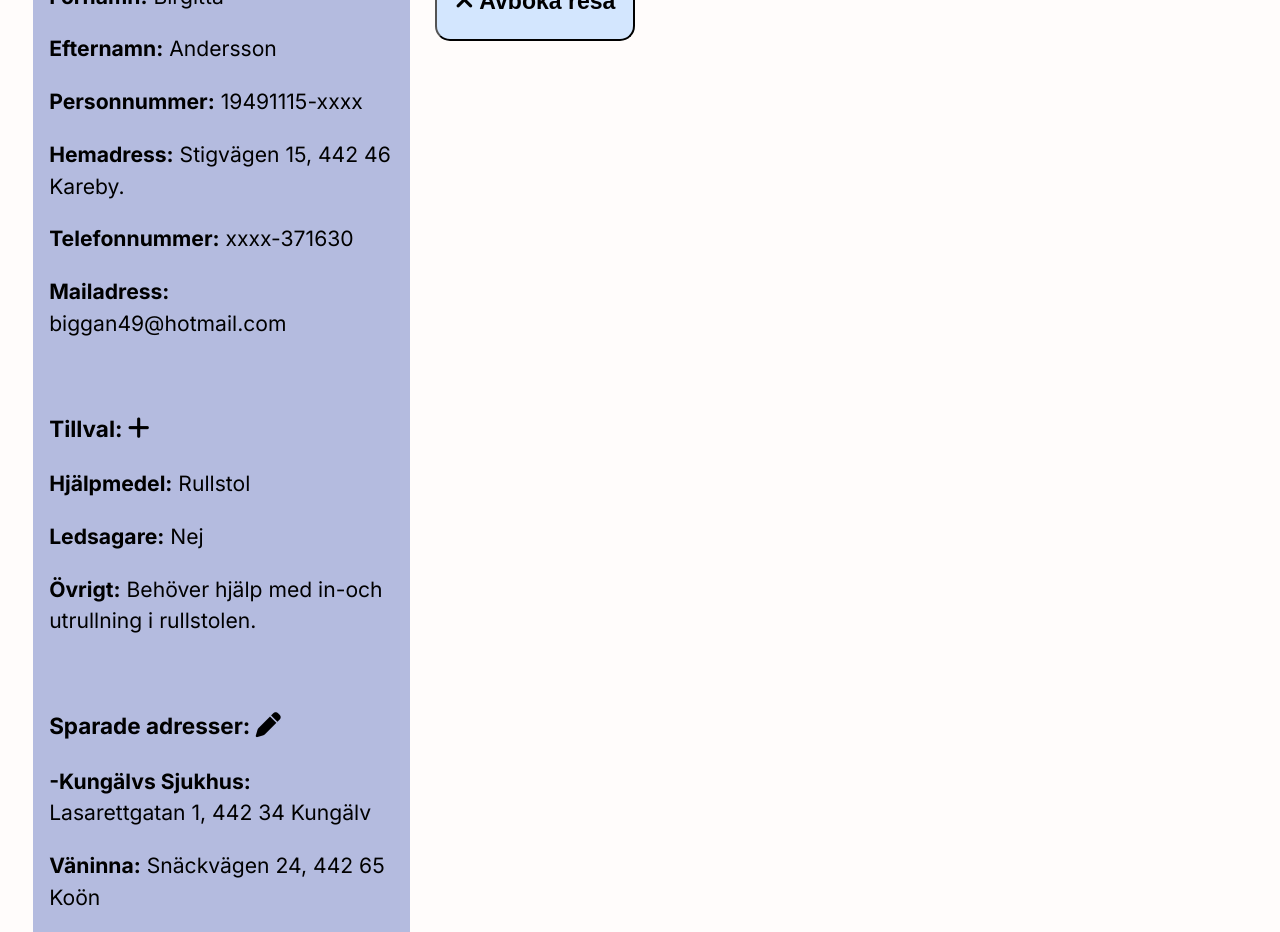
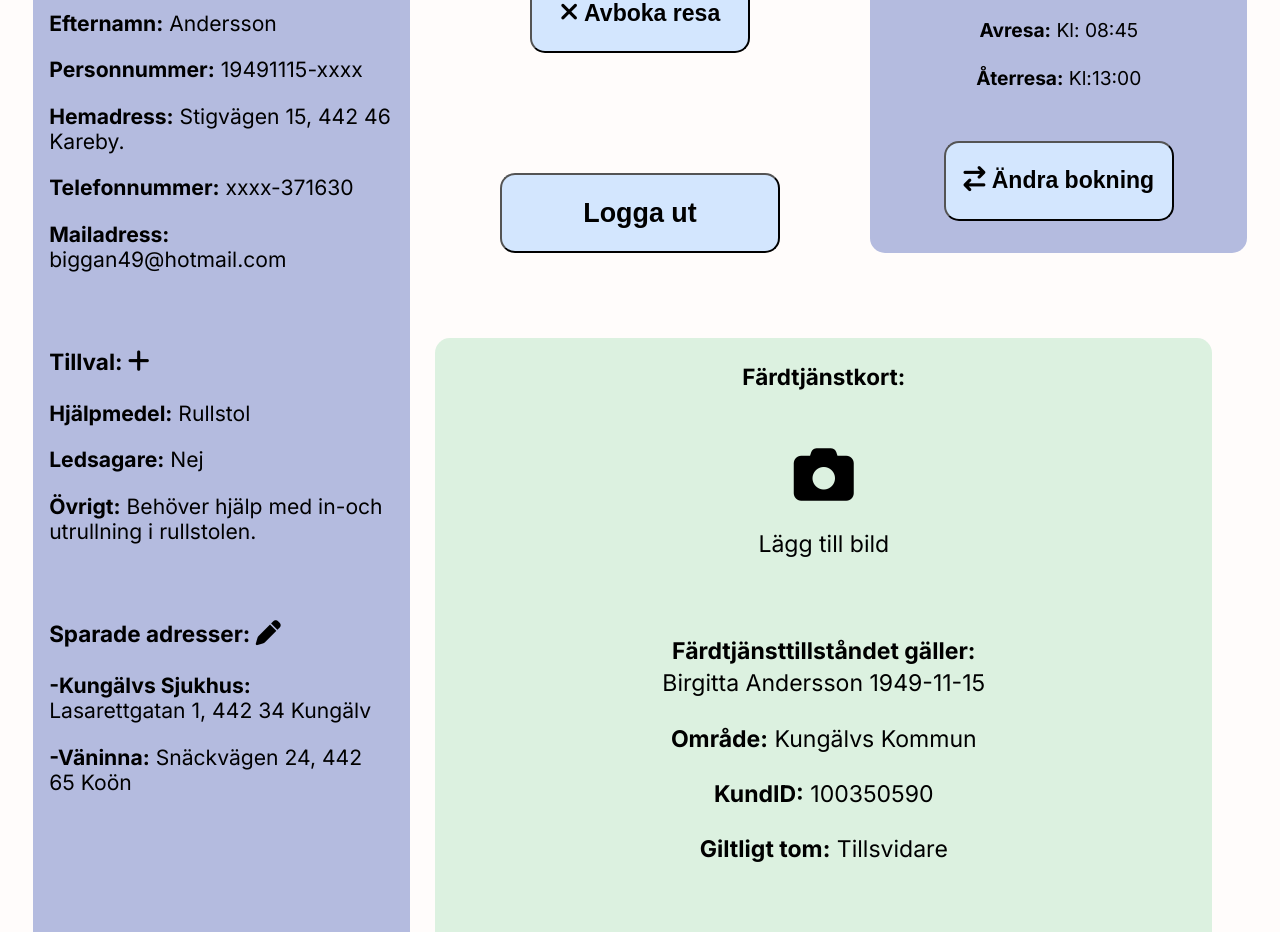
Before and after one commit to thne1900/projekt3.2webbplats, a plain HTML site: page mypages.html in a window 1280 px wide. Shown: the part 302-1234 px from the top of the page. Drawn offline with Linux system fonts and the light colour scheme.

Commit message:
Gjort de första sidorna responsiva

```diff
--- a/CSS/mypages.css
+++ b/CSS/mypages.css
@@ -15,7 +15,6 @@ margin-right: auto;}
     border-radius: 15px;
     width:8%;
     height:auto;}
-
 
 .fa-solid {font-size: 25px;}
 .fa-address-card {font-size:30px;}
@@ -52,8 +51,7 @@ font-weight: bold;
 color:white;
 text-shadow: 4px 4px 6px rgb(0,0,0,0.5);
 text-align: center;
-margin:0;
-z-index: 1;}
+margin:0;}
 
 nav { /*the nav element has been given color, sizes of text, width and height and line-height as well how it should be displayed.*/
     background-color: #B4BBDF;
@@ -78,16 +76,19 @@ nav { /*the nav element has been given color, sizes of text, width and height an
         font-size: 1.5em;
         line-height: 1.5;}
 
-
-
  nav li {/*The nav element's object has been sized and padded.*/
         padding: 0.8em 0;
         width: 100%;}
 
-    nav a {/*The links of the nav element have been given color, design and padding.*/
-        color: black;
+        nav a { border-radius:15px;
+            background-color: #D3E6FE;
+            color:black;
+            font-weight: 500;
+            box-shadow: 3px 3px 5px rgba(0, 0, 0, 0.5);
             text-decoration: none;
-        padding: 0 1em;}
+            padding:10px;}
+
+    nav a:active {background-color: white;}
 
     .menu a { border-radius:15px;
         background-color: #D3E6FE;
@@ -157,18 +158,21 @@ nav { /*the nav element has been given color, sizes of text, width and height an
 
 .personalinfo{grid-row-start: 1;
     grid-column-start: 1;
-    grid-row-end: 4;
+    grid-row-end: 3;
     grid-column-end: 1;
     border-radius:15px;
     background-color: #B4BBDF;
-    padding:4%;
-margin-left: 8%;}
+    padding-left:4%;
+    padding-right: 4%;
+    padding-bottom: auto;
+    margin-left: 8%;
+    margin-bottom: 8%;}
 
 .personalinfo p {font-size: 1.1em;
-padding-bottom: -1%;}
+line-height: 1.2;}
 
 .booking {grid-area:1/2/1/2;
-    width:200px;
+    width:220px;
     height:80px;
     font-size: 1.2em;
     font-weight: bold;
@@ -177,10 +181,12 @@ color:black;
     background-color: #D3E6FE;
     border-radius: 15px;
     padding:4%;
-margin-bottom: 2%;}
+margin-left: auto;
+margin-right: auto;}
 
-.canceled {grid-area:2/2/2/2;
-    width:200px;
+.canceled {grid-area:1/2/1/2;
+    margin-top: 100px;
+    width:220px;
     height:80px;
     font-size: 1.2em;
     font-weight: bold;
@@ -189,7 +195,67 @@ color:black;
     background-color: #D3E6FE;
     border-radius: 15px;
     padding:4%;
-}
+    margin-left: auto;
+    margin-right: auto;}
+
+
+.bookingtrips {grid-area: 1/3/2/3;
+background-color: #B4BBDF;
+border-radius: 15px;
+padding:4%;
+text-align: center;
+margin-right: 8%;}
+
+.change {width:230px;
+    height:80px;
+    font-size: 1.2em;
+    font-weight: bold;
+    line-height: 1.6;
+    color:black;
+    background-color: #D3E6FE;
+    border-radius: 15px;
+    padding:4%;
+    margin-left: auto;
+    margin-right: auto;}
+
+.card {grid-area:2/2/3/4;
+    margin-top: 10%;
+    background-color:#DCF1E0;
+padding-left:4%;
+padding-right: 4%;
+padding-bottom: 8%;
+border-radius: 15px;
+margin-right: 8%;
+margin-bottom: 4%;
+text-align: center;
+max-width: 100%;
+height: auto;}
+
+.card p {font-size:1.2em;
+    line-height: 1.4;
+text-align: center;}
+
+.fa-camera {font-size: 60px;
+    display: flex;
+    justify-content: center;
+    align-items: center;}
+
+.cardtext {font-size: 0.8em;
+text-align: center;}
+
+.logout {grid-area:1/2/1/2;
+    margin-top: 300px;
+    width:280px;
+    height:80px;
+    font-size: 1.4em;
+    font-weight: bold;
+    line-height: 1.6;
+    color:black;
+    background-color: #D3E6FE;
+    border-radius: 15px;
+    padding:4%;
+    margin-left: auto;
+    margin-right: auto;}
 
 footer {
     font-size: 1em;
@@ -218,7 +284,33 @@ footer {
         padding: 1.2em 0;}
 }
 
-@media (max-width:1024px) {
+@media (max-width:1024px) and (min-width:600px) {
 h1 {font-size: 2em;}
 
 }
+
+@media (max-width:600px) {
+    h1 {font-size: 1.6em;}
+    .personalinfo {grid-area:1/1/2/4;
+        margin-left:4%;
+        margin-right: 4%;
+        border-radius: 0;}
+    .personalinfo p {line-height: 1.5;
+    font-size: 1em;}
+        .bookingtrips {grid-area:2/1/3/4;
+        border-radius: 0;
+    margin-left: 4%;
+    margin-right:4%;}
+        .booking {grid-area:3/1/3/4;
+        margin-top:4%;}
+        .canceled{grid-area:3/1/3/4;
+        margin-top: 120px;}
+        .logout {grid-area:3/1/3/4;
+        margin-top:220px;
+    margin-bottom:8%;}
+        .card {display: none;}
+        .object4 {grid-area:6/1/7/4;}
+        footer {font-size: 0.7em;}
+
+
+}
--- a/mypages.html
+++ b/mypages.html
@@ -88,7 +88,7 @@
 <h3>Sparade adresser: <i class="fa-solid fa-pen"></i></h3>
 <p><b>-Kungälvs Sjukhus:</b>
 Lasarettgatan 1, 442 34 Kungälv</p>
-<p><b>Väninna:</b>
+<p><b>-Väninna:</b>
 Snäckvägen 24, 442 65 Koön</p>
 </section>
 
@@ -106,6 +106,53 @@ Snäckvägen 24, 442 65 Koön</p>
     });
     </script>
 
+ <button class="logout" id="click.logout" type="submit">Logga ut</button>
+ <script>
+     document.getElementById("click.logout").addEventListener("click", function(){ //code that reaches the button, sets an event listener, when clicked, takes a visitor to the school's page.
+         window.location.href="index.html";
+     });
+     </script>
+ </section>
+
+
+<section class="card">
+    <h3 id="title.card"><b>Färdtjänstkort:</b></h3>
+    <br>
+    <i class="fa-solid fa-camera"></i> <p class="cardtext">Lägg till bild</p>
+    <br>
+    <p><b>Färdtjänsttillståndet gäller:</b>
+        <br>
+    Birgitta Andersson
+    1949-11-15</p>
+    <p><b>Område:</b>
+    Kungälvs Kommun</p>
+    <p><b>KundID:</b>
+    100350590</p>
+    <p><b>Giltligt tom:</b>
+    Tillsvidare</p>
+
+    </section>
+
+
+
+
+<section class="bookingtrips">
+<h3><b>Mina bokade resor: <i class="fa-solid fa-circle-check"></i></b></h3>
+<p><b>2024-12-15: #432418716</b></p>
+<p><b>Avresa:</b> Kl: 08:45</p>
+<p><b>Återresa:</b> Kl:13:00</p>
+<br>
+<button class="change" id="click.change" type="submit"><i class="fa-solid fa-arrow-right-arrow-left"></i> Ändra bokning</button>
+<script>
+    document.getElementById("click.change").addEventListener("click", function(){ //code that reaches the button, sets an event listener, when clicked, takes a visitor to the school's page.
+        window.location.href="booking.html";
+    });
+    </script>
+</section>
+
+
+
+
     <footer class="object4">
     <p><b>Kontaktuppgifter:</b>Telefon:0303-2200XX Email:<a href="mailto:thne1900@student.miun.se"> fardtjanstbokning.kungalv@hotmail.com</a><br>
     © Copyright 2024•Kungälvs kommun Färdtjänstresor.</p>
```
Also changed, not shown: CSS/index.css (+17 -6 lines), index.html (+1 -1 lines). Lines whose indentation alone changed are shown as unchanged.
